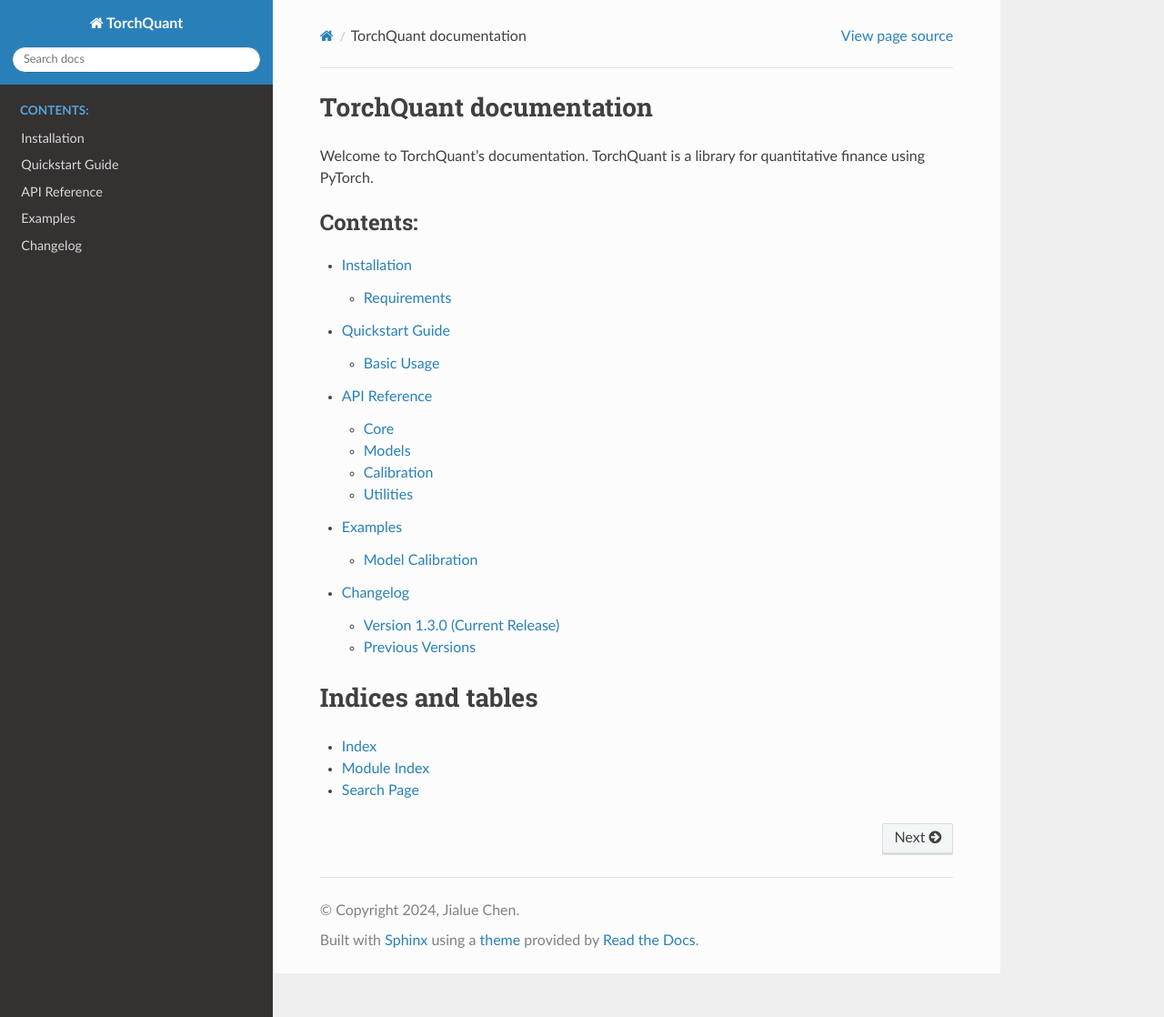
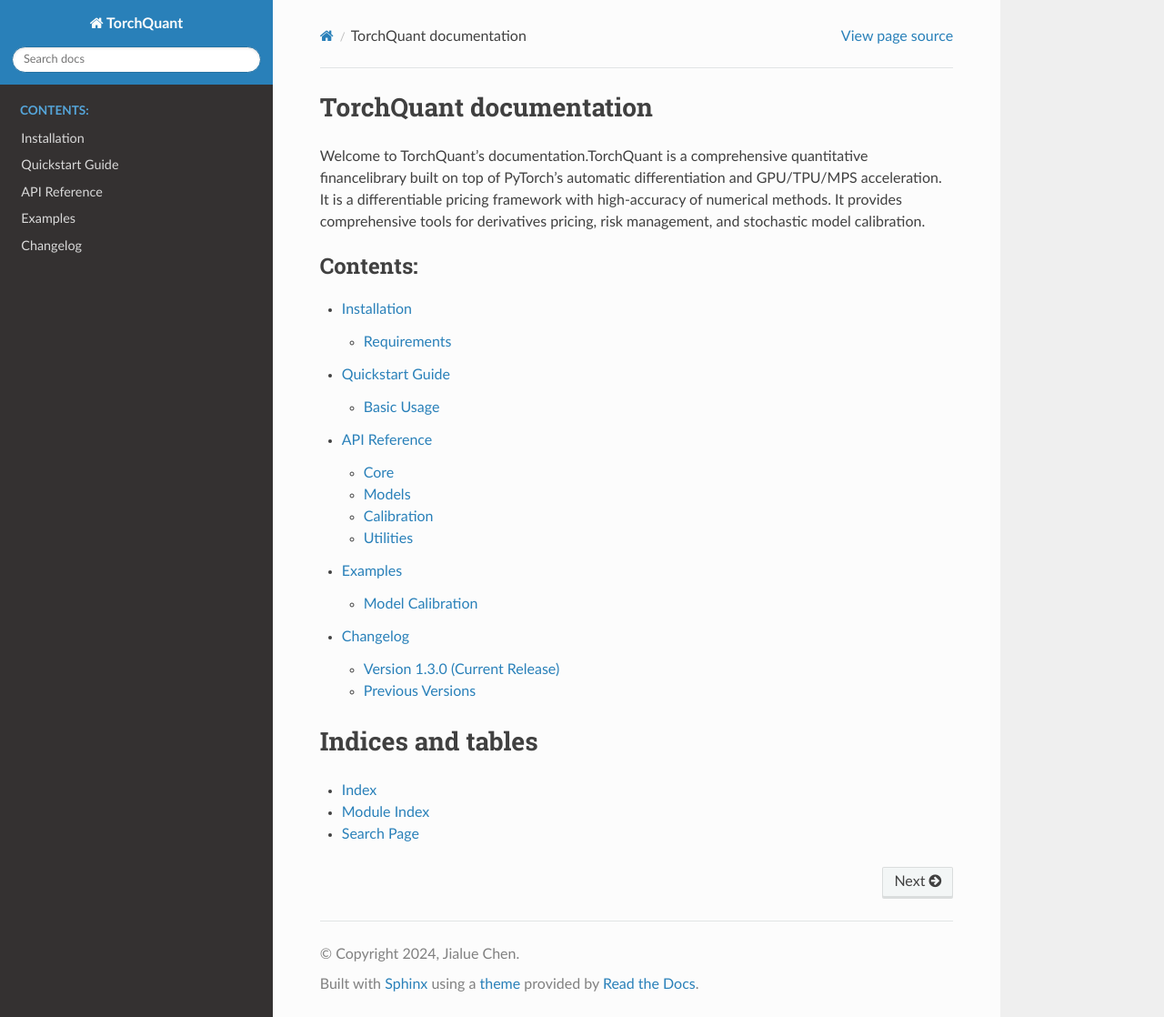
Before and after one commit to jialuechen/torchquant, a Sphinx documentation site: the page built from docs/source/index.rst, in a window 1280 px wide and 1118 px high. Shown: the whole window at 91% size. Built offline with Sphinx 7.4.7 and the Read the Docs theme 3.1.0, drawn with Linux system fonts in a browser that asks for light colours; pages that are not in the unit, such as notebooks, are missing from menus.

Commit message:
update index.rst

```diff
--- a/docs/source/index.rst
+++ b/docs/source/index.rst
@@ -1,7 +1,7 @@
 TorchQuant documentation
 ========================
 
-Welcome to TorchQuant's documentation. TorchQuant is a library for quantitative finance using PyTorch.
+Welcome to TorchQuant's documentation.TorchQuant is a comprehensive quantitative financelibrary built on top of PyTorch's automatic differentiation and GPU/TPU/MPS acceleration. It is a differentiable pricing framework with high-accuracy of numerical methods. It provides comprehensive tools for derivatives pricing, risk management, and stochastic model calibration.
 
 .. toctree::
    :maxdepth: 2
```
Also changed, not shown: docs/source/modules.rst (added, +7 -0 lines).
